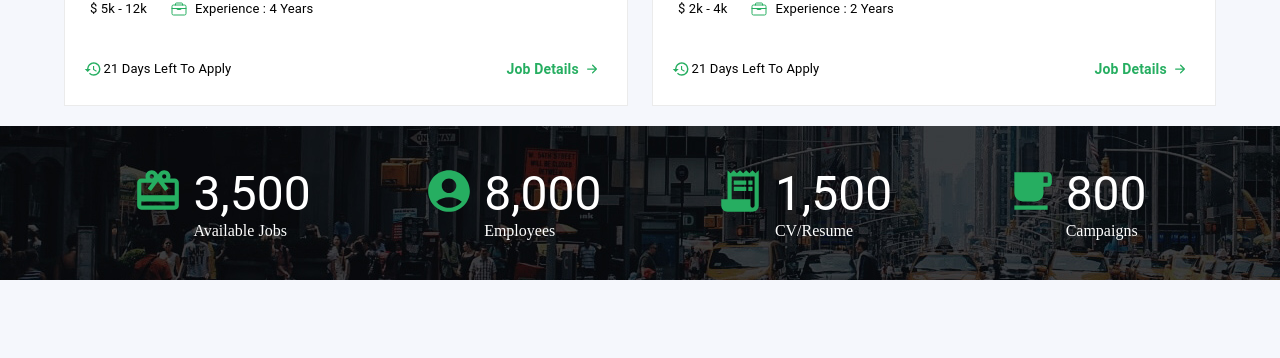
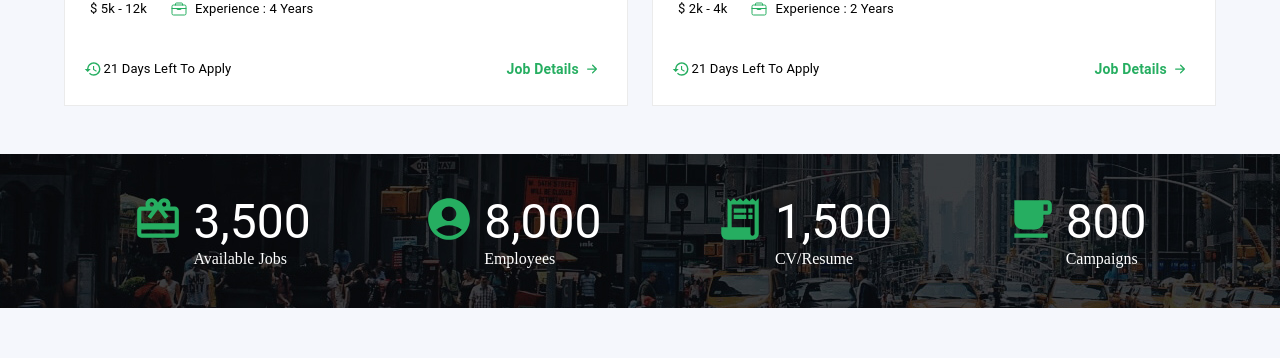
Before and after one commit to usmanjhumri/JobPortalWebApp, a React (Vite) app in the folder client/: page / in a window 1280 px wide. Shown: the part 1960-2318 px from the top of the page. Built offline with nearby package versions, Linux system fonts and the light colour scheme.

Commit message:
some changes in some pages with margin

```diff
--- a/client/src/components/HowToGetStarted/HowToGetStarted.jsx
+++ b/client/src/components/HowToGetStarted/HowToGetStarted.jsx
@@ -1,3 +1,4 @@
+/* eslint-disable no-unused-vars */
 import { Box, Typography } from "@mui/material";
 import { makeStyles } from "@mui/styles";
 import React, { useState } from "react";
@@ -10,8 +11,7 @@ const useStyle = makeStyles(() => {
       justifyContent: "center",
       alignItems: "center",
       padding: "20px",
-
-      margin: "50px 0px",
+      marginTop: "1rem",
     },
     subContainer: {
       width: "100%",
--- a/client/src/components/TotalJobsBanner/TotalJobsBanner.jsx
+++ b/client/src/components/TotalJobsBanner/TotalJobsBanner.jsx
@@ -14,7 +14,7 @@ const useStyle = makeStyles(() => {
       display: "flex",
       alignItems: "center",
       justifyContent: "center",
-      margin: "20px 0px",
+      marginTop: "3rem",
       padding: "20px",
 
       backgroundImage: `url(${banner})`,
```
